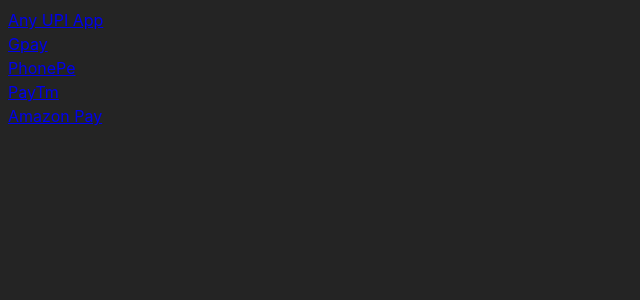
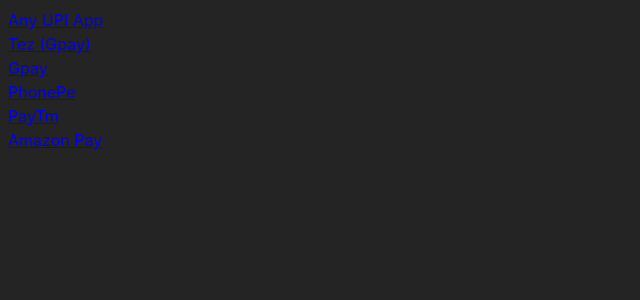
Before and after one commit to AbhirupGhosh-git/upi-redirection, a React (Vite) app: page / in a window 1280 px wide. Shown: the top 300 px of the page, without its empty margins (0-640 px from the left). Built offline with nearby package versions, Linux system fonts and the light colour scheme.

Commit message:
Tez & Gpay seperated

```diff
--- a/src/App.jsx
+++ b/src/App.jsx
@@ -7,7 +7,9 @@
         Any UPI App
       </a>
       <br />
-      <a href="tez://upi/pay?pa=upiaddress@okhdfcbank&pn=JohnDoe&cu=INR">Gpay</a>
+      <a href="tez://upi/pay?pa=upiaddress@okhdfcbank&pn=JohnDoe&cu=INR">Tez (Gpay)</a>
+      <br />
+ <a href="gpay://upi/pay?pa=upiaddress@okhdfcbank&pn=JohnDoe&cu=INR">Gpay</a>
       <br />
       <a href="phonepe://pay?pa=upiaddress@okhdfcbank&pn=JohnDoe&cu=INR">
         PhonePe
```
